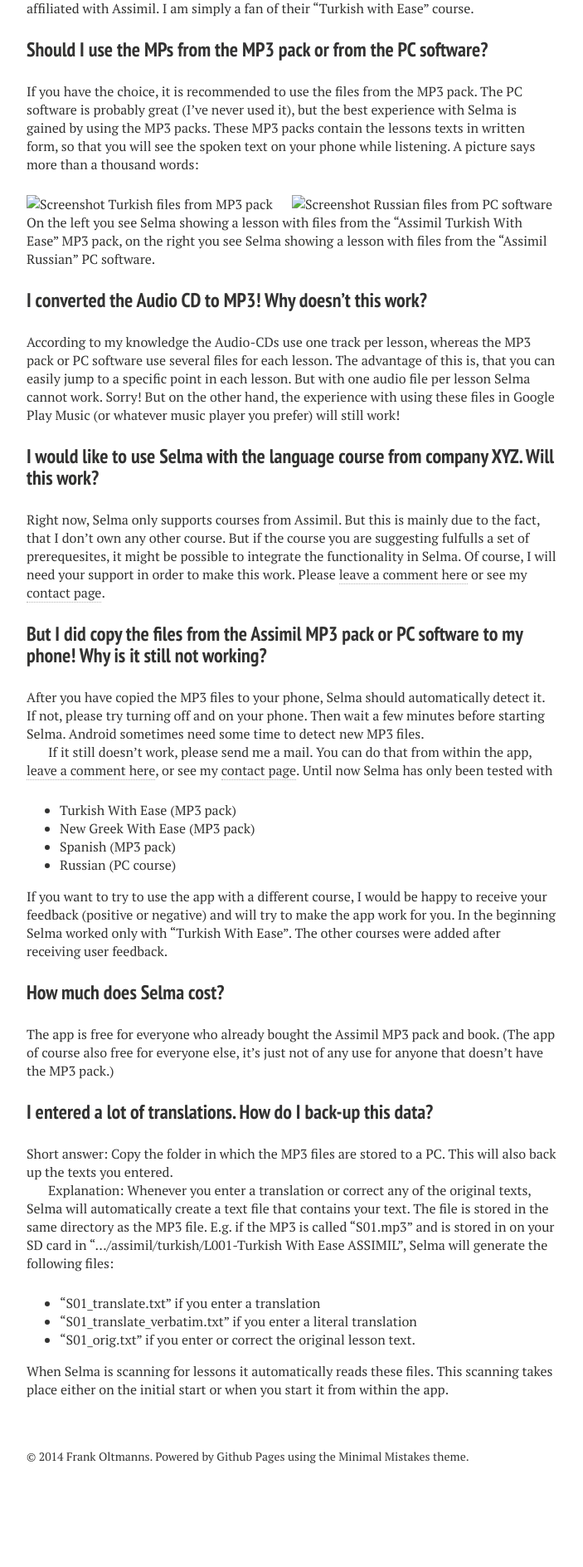
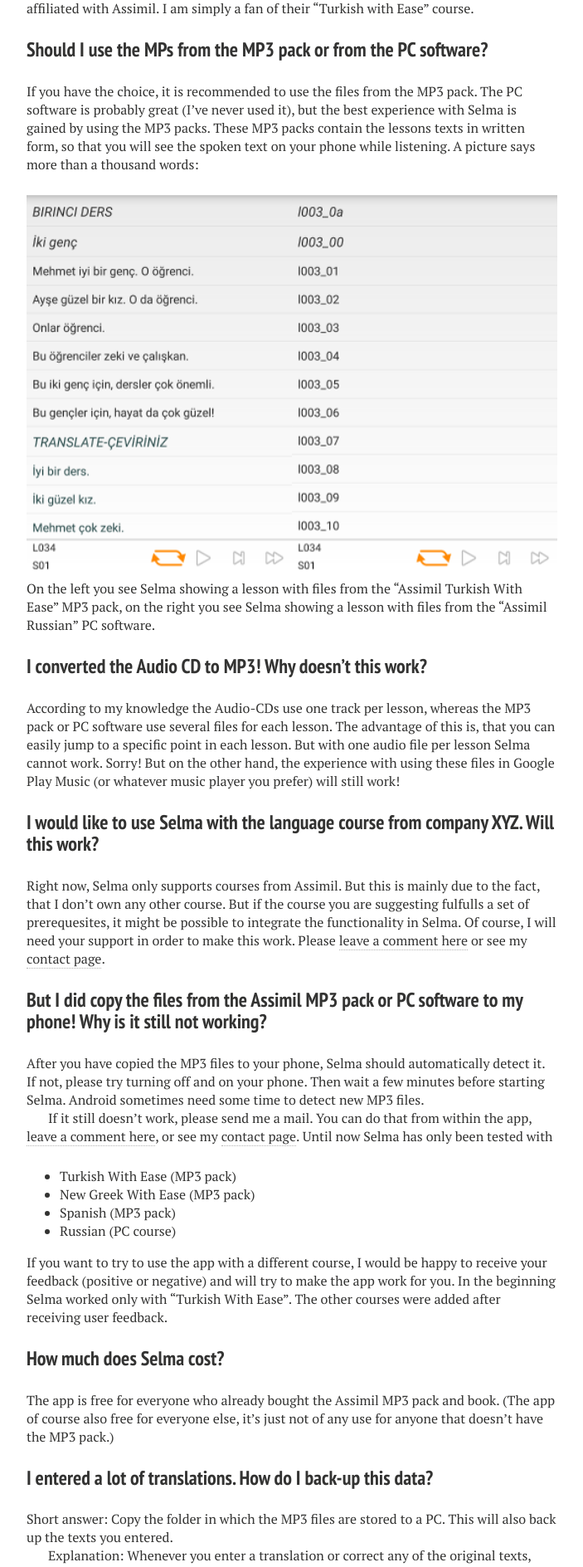
Before and after one commit to federvieh/selma, a Jekyll site: the page built from faq.md, in a window 1280 px wide. Shown: the part 503-2391 px from the top of the page at 83% size, without its empty margins (288-991 px from the left). Built offline with Jekyll 4.4.1, drawn with Linux system fonts in a browser that asks for light colours; nearby versions of some CDN libraries; before the commit the page ends 2316 px from its top, so only the background shows below that.

Commit message:
One more fix for showing images in FAQ

```diff
--- a/faq.md
+++ b/faq.md
@@ -16,8 +16,8 @@
 ### Should I use the MPs from the MP3 pack or from the PC software?
 If you have the choice, it is recommended to use the files from the MP3 pack. The PC software is probably great (I've never used it), but the best experience with Selma is gained by using the MP3 packs. These MP3 packs contain the lessons texts in written form, so that you will see the spoken text on your phone while listening. A picture says more than a thousand words:
 <figure class="half">
-	<img src="images/Screenshot_turkish.png" alt="Screenshot Turkish files from MP3 pack" class="inline"/>
-	<img src="images/Screenshot_russian.png" alt="Screenshot Russian files from PC software" class="inline"/>
+	<img src="../images/Screenshot_turkish.png" alt="Screenshot Turkish files from MP3 pack" class="inline"/>
+	<img src="../images/Screenshot_russian.png" alt="Screenshot Russian files from PC software" class="inline"/>
 </figure>
 On the left you see Selma showing a lesson with files from the "Assimil Turkish With Ease" MP3 pack, on the right you see Selma showing a lesson with files from the "Assimil Russian" PC software.
 
```
